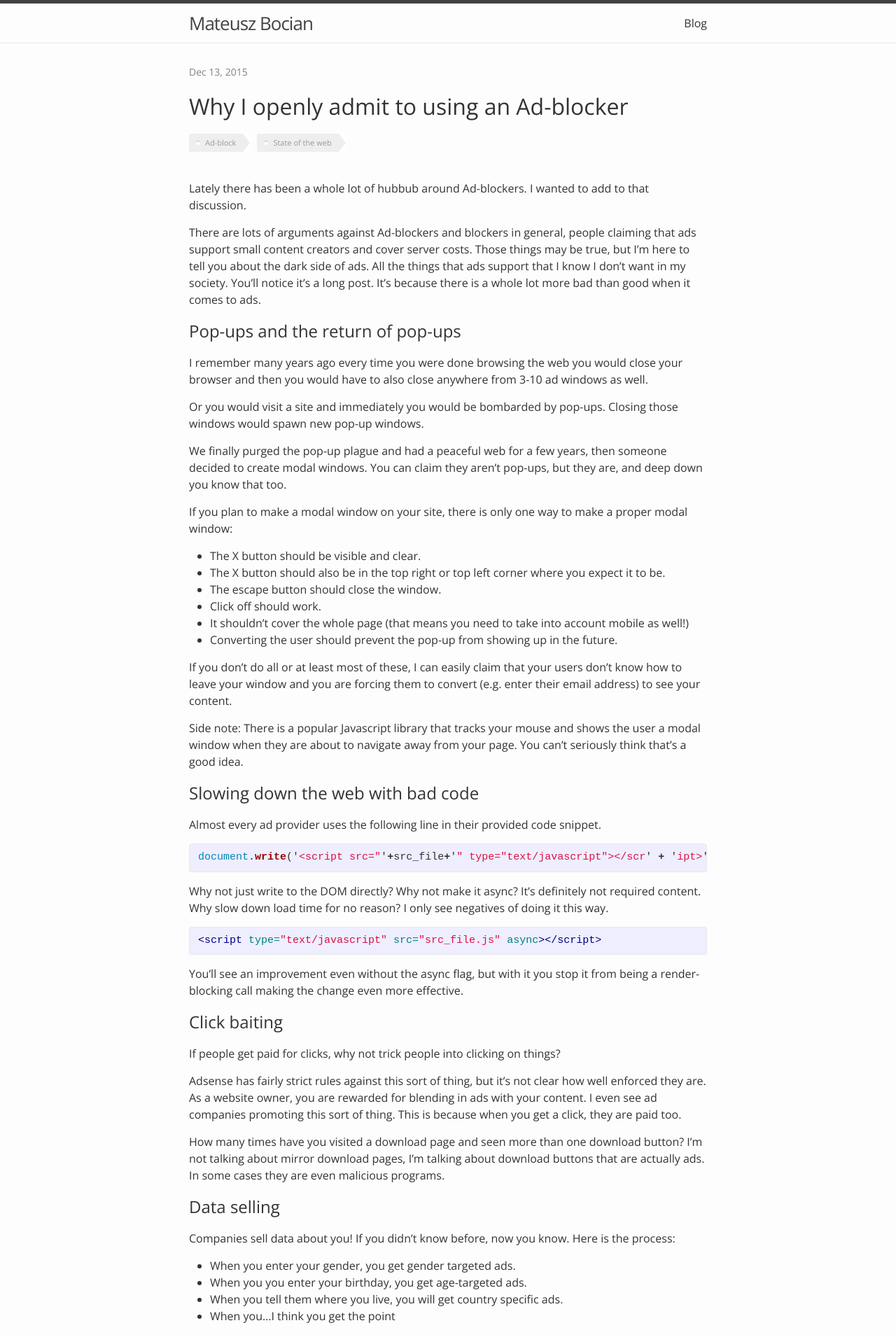
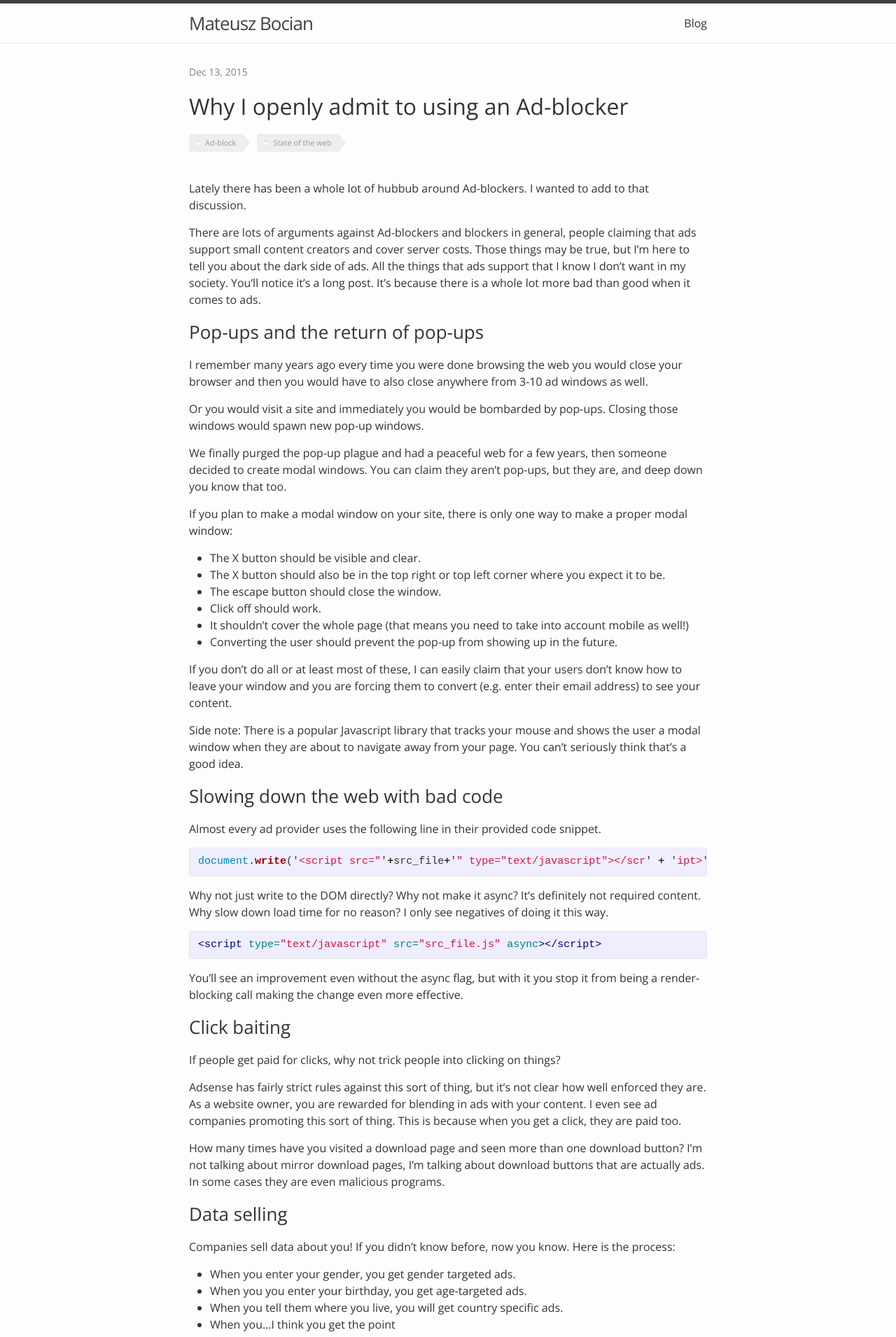
Before and after one commit to matty99/matty99.github.io, a Jekyll site: the page built from _posts/2015-12-13-in-favor-of-adblock.md, in a window 1280 px wide. Shown: the top 1910 px of the page at 70% size. Built offline with Jekyll 4.4.1, drawn with Linux system fonts in a browser that asks for light colours.

```diff
--- a/_posts/2015-12-13-in-favor-of-adblock.md
+++ b/_posts/2015-12-13-in-favor-of-adblock.md
@@ -12,7 +12,7 @@ Lately there has been a whole lot of hubbub around Ad-blockers. I wanted to add
 
 There are lots of arguments against Ad-blockers and blockers in general, people claiming that ads support small content creators and cover server costs. Those things may be true, but I'm here to tell you about the dark side of ads. All the things that ads support that I know I don't want in my society. You'll notice it's a long post. It's because there is a whole lot more bad than good when it comes to ads.
 
-# Pop-ups and the return of pop-ups
+### Pop-ups and the return of pop-ups
 
 I remember many years ago every time you were done browsing the web you would close your browser and then you would have to also close anywhere from 3-10 ad windows as well.
 
@@ -33,7 +33,7 @@ If you don't do all or at least most of these, I can easily claim that your user
 
 Side note: There is a popular Javascript library that tracks your mouse and shows the user a modal window when they are about to navigate away from your page. You can't seriously think that's a good idea.
 
-# Slowing down the web with bad code
+### Slowing down the web with bad code
 
 Almost every ad provider uses the following line in their provided code snippet.
 
@@ -49,7 +49,7 @@ Why not just write to the DOM directly? Why not make it async? It's definitely n
 
 You'll see an improvement even without the async flag, but with it you stop it from being a render-blocking call making the change even more effective.
 
-# Click baiting
+### Click baiting
 
 If people get paid for clicks, why not trick people into clicking on things?
 
@@ -57,7 +57,7 @@ Adsense has fairly strict rules against this sort of thing, but it's not clear h
 
 How many times have you visited a download page and seen more than one download button? I'm not talking about mirror download pages, I'm talking about download buttons that are actually ads. In some cases they are even malicious programs.
 
-# Data selling
+### Data selling
 
 Companies sell data about you! If you didn't know before, now you know. Here is the process:
 
@@ -72,7 +72,7 @@ Here are a few concrete examples of this happening:
 
 I find it pretty awful that companies are profiting off of data that I publicize about myself. I can no longer go to a site and enter in any information about myself without second guessing.
 
-# Browser fingerprinting
+### Browser fingerprinting
 
 This to me is the absolute worst thing that has happened as a result of ads. I actually didn't become adamant about blocking ads until this became the trendy thing to do.
 
@@ -82,12 +82,12 @@ If everyone used Adsense on their site, Google would know what sites you visited
 
 It's not even about what you do with the information, because showing the same ads between sites is pretty insignificant. It's more about what you could do with this information.
 
-# Beyond the web
+### Beyond the web
 
 - Junk mail. Guess what people get paid to send you junk mail. If they didn't, you wouldn't get it.
 - Telemarketers. There are no spam folders on your phone. You still get that call. The people on the other end of that call are paid to advertise a product to you. If they weren't you wouldn't be annoyed at dinner.
 
-# Reducing overall quality
+### Reducing overall quality
 
 A good restaurant or a well placed store can stay open for years. This happens because it is offering a service that is useful to people and people are supporting it.
 
@@ -95,7 +95,7 @@ A bad shop may only stay open for a year, maybe even less. On the other hand a b
 
 How do I expect small online businesses to survive if they can't use ads to cover their costs? The same way I expect shop owners to survive. Build a product that people need, that they pay for. Relying on ads to make money probably means your product sales aren't converting. You need to fix your product and make it better.
 
-# To wrap up
+### To wrap up
 
 I could go on forever about this, and what I wrote about above is still only a partial list. I have a hard time seeing the good in the way ads are used on the web and I doubt I ever will.
 
```
Also changed, not shown: _posts/2015-10-1-reducing-backwards-compatability-work.md (+0 -2 lines), _posts/2016-02-19-london-ham.md (+0 -2 lines).
